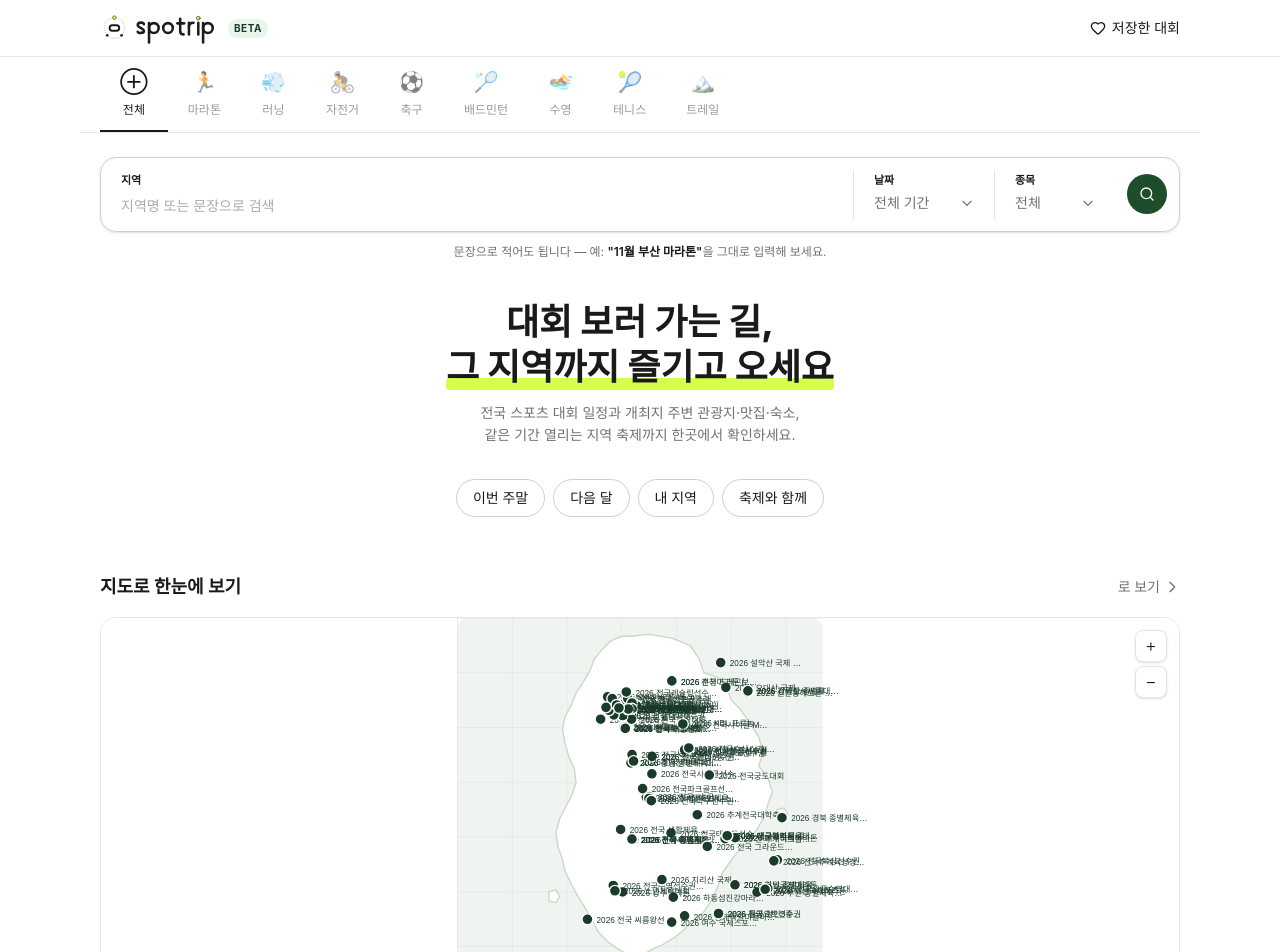
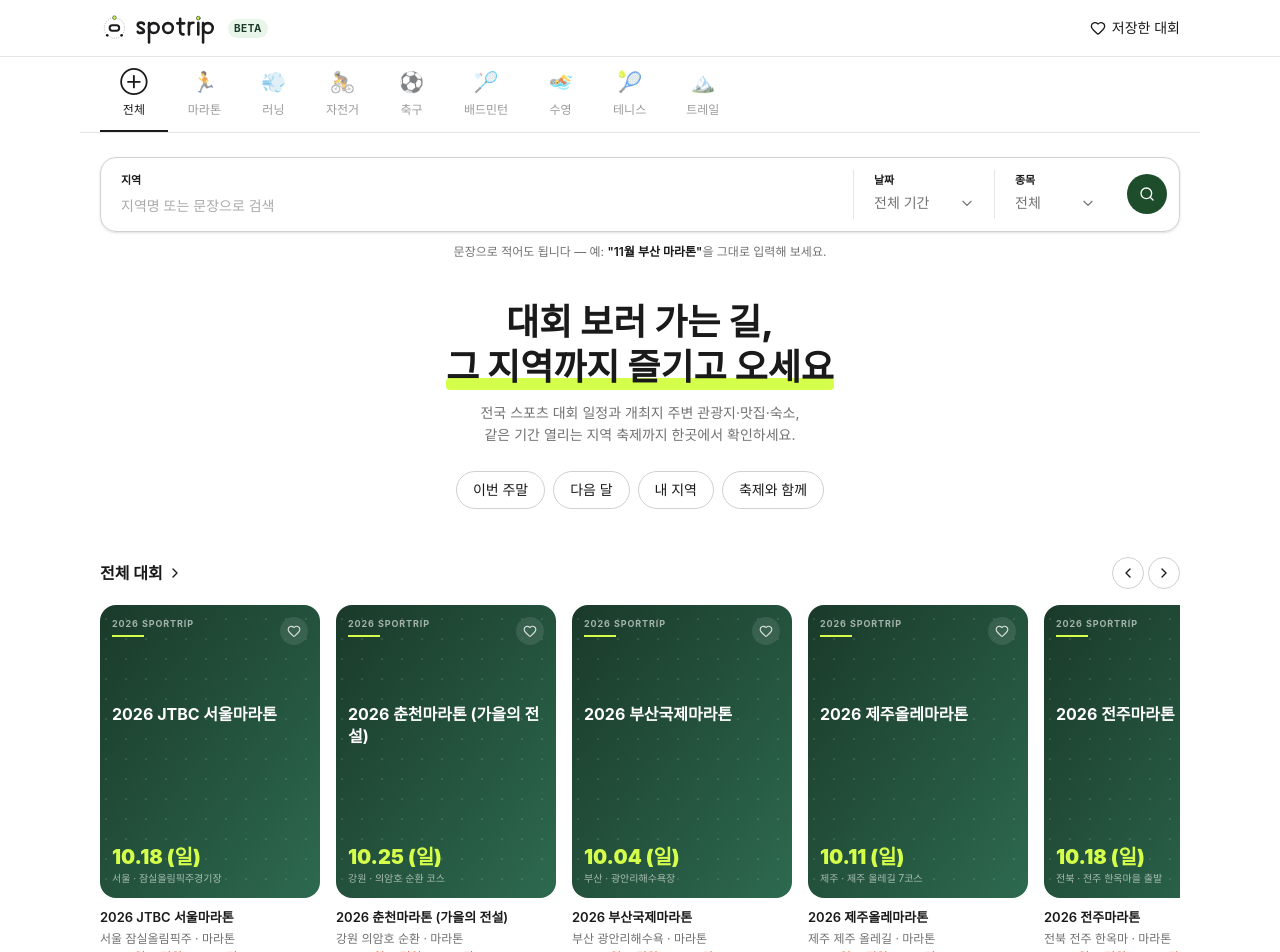
Before and after one commit to ljw22112/sportrip-v2, a Next.js app: page / in a window 1280 px wide. Shown: the top 952 px of the page. Built offline with nearby package versions, Linux system fonts and the light colour scheme; a web font is replaced by a local one.

Commit message:
design: 카드+가로스크롤 섹션 추가

```diff
--- a/src/app/page.tsx
+++ b/src/app/page.tsx
@@ -1,23 +1,23 @@
 'use client';
 import Link from 'next/link';
-import { KoreaMap } from '@/components/events/KoreaMap';
-import { EVENTS } from '@/lib/data';
 import { useState } from 'react';
 import { useRouter } from 'next/navigation';
 import { Search } from 'lucide-react';
-import { REGIONS } from '@/lib/data';
+import { KoreaMap } from '@/components/events/KoreaMap';
+import { EventRow } from '@/components/events/EventRow';
+import { EVENTS } from '@/lib/data';
+import { getWeekRange, getMonthRange } from '@/lib/utils';
 
-// 샘플과 동일한 라인 아이콘 스타일 카테고리 칩
 const CHIPS = [
-  { label: '전체',   icon: '⊕',  sport: '' },
-  { label: '마라톤', icon: '🏃',  sport: '마라톤' },
-  { label: '러닝',   icon: '💨',  sport: '마라톤' },
-  { label: '자전거', icon: '🚴',  sport: '사이클' },
-  { label: '축구',   icon: '⚽',  sport: '축구' },
-  { label: '배드민턴',icon: '🏸', sport: '배드민턴' },
-  { label: '수영',   icon: '🏊',  sport: '수영' },
-  { label: '테니스', icon: '🎾',  sport: '테니스' },
-  { label: '트레일', icon: '🏔️',  sport: '기타' },
+  { label: '전체',    icon: '⊕',  sport: '' },
+  { label: '마라톤',  icon: '🏃',  sport: '마라톤' },
+  { label: '러닝',    icon: '💨',  sport: '마라톤' },
+  { label: '자전거',  icon: '🚴',  sport: '사이클' },
+  { label: '축구',    icon: '⚽',  sport: '축구' },
+  { label: '배드민턴', icon: '🏸', sport: '배드민턴' },
+  { label: '수영',    icon: '🏊',  sport: '수영' },
+  { label: '테니스',  icon: '🎾',  sport: '테니스' },
+  { label: '트레일',  icon: '🏔️',  sport: '기타' },
 ];
 
 const QUICK = [
@@ -27,37 +27,45 @@ const QUICK = [
   { label: '축제와 함께', param: 'festival=1' },
 ];
 
+const SPORTS_LIST = ['전체','마라톤','배드민턴','수영','축구','테니스','사이클','골프','야구','농구','배구','태권도','기타'];
+const DATE_LIST   = ['전체 기간','이번 주','이번 달','다음 달','3개월 이내','6개월 이내'];
+
 export default function HomePage() {
   const router = useRouter();
   const [activeChip, setActiveChip] = useState('');
   const [keyword, setKeyword] = useState('');
-  const [date, setDate] = useState('전체 기간');
+  const [date, setDate]   = useState('전체 기간');
   const [sport, setSport] = useState('전체');
-  const [dateOpen, setDateOpen] = useState(false);
+  const [dateOpen,  setDateOpen]  = useState(false);
   const [sportOpen, setSportOpen] = useState(false);
-
-  const SPORTS_LIST = ['전체','마라톤','배드민턴','수영','축구','테니스','사이클','골프','야구','농구','배구','태권도','기타'];
-  const DATE_LIST = ['전체 기간','이번 주','이번 달','다음 달','3개월 이내','6개월 이내'];
 
   const handleSearch = () => {
     const params = new URLSearchParams();
     if (keyword) params.set('keyword', keyword);
     if (sport !== '전체') params.set('sport', sport);
     router.push(`/events?${params.toString()}`);
+    setDateOpen(false); setSportOpen(false);
   };
+
+  // 섹션별 대회 필터
+  const upcoming = EVENTS.filter(e => e.status !== 'done').slice(0, 20);
+  const { start: ws, end: we } = getWeekRange();
+  const { start: ms, end: me } = getMonthRange();
+  const thisWeek  = EVENTS.filter(e => e.start >= ws && e.start <= we);
+  const thisMonth = EVENTS.filter(e => e.start >= ms && e.start <= me);
 
   return (
     <div className="max-w-[1120px] mx-auto px-5">
 
-      {/* ── 종목 카테고리 칩 (에어비앤비 카테고리 바) ── */}
-      <div className="flex gap-0 overflow-x-auto no-scrollbar border-b border-[#E5E5E5] mb-6 -mx-5 px-5">
+      {/* ── 종목 칩 ── */}
+      <div className="flex gap-0 overflow-x-auto no-scrollbar border-b border-[#E5E5E5] -mx-5 px-5 mb-6">
         {CHIPS.map(({ label, icon, sport: s }) => {
           const active = activeChip === label || (label === '전체' && !activeChip);
           return (
             <Link key={label} href={s ? `/events?sport=${s}` : '/events'}
               onClick={() => setActiveChip(label === '전체' ? '' : label)}
               className={`flex flex-col items-center gap-1.5 px-5 py-3 flex-shrink-0 border-b-2 transition-all text-xs font-medium whitespace-nowrap
-                ${active ? 'border-[#1A1A1A] text-[#1A1A1A] opacity-100' : 'border-transparent text-[#717171] opacity-70 hover:opacity-100 hover:border-[#AAAAAA]'}`}>
+                ${active ? 'border-[#1A1A1A] text-[#1A1A1A] opacity-100' : 'border-transparent text-[#717171] opacity-70 hover:opacity-100'}`}>
               <span className="text-xl">{icon}</span>
               <span>{label}</span>
             </Link>
@@ -65,21 +73,16 @@ export default function HomePage() {
         })}
       </div>
 
-      {/* ── 검색바 (샘플과 동일한 3분할) ── */}
+      {/* ── 검색바 ── */}
       <div className="flex items-stretch border border-[#D0D0D0] rounded-2xl overflow-hidden shadow-sm mb-3">
-        {/* 지역 */}
         <div className="flex-1 px-5 py-3.5 min-w-0">
           <div className="text-[11px] font-semibold text-[#1A1A1A] mb-1">지역</div>
-          <input
-            value={keyword}
-            onChange={e => setKeyword(e.target.value)}
+          <input value={keyword} onChange={e => setKeyword(e.target.value)}
             onKeyDown={e => e.key === 'Enter' && handleSearch()}
             placeholder="지역명 또는 문장으로 검색"
-            className="w-full text-sm text-[#717171] bg-transparent outline-none placeholder:text-[#AAAAAA]"
-          />
+            className="w-full text-sm text-[#717171] bg-transparent outline-none placeholder:text-[#AAAAAA]" />
         </div>
         <div className="w-px bg-[#E5E5E5] my-3" />
-        {/* 날짜 */}
         <div className="relative px-5 py-3.5 min-w-[140px]">
           <div className="text-[11px] font-semibold text-[#1A1A1A] mb-1">날짜</div>
           <button onClick={() => { setDateOpen(v => !v); setSportOpen(false); }}
@@ -91,13 +94,12 @@ export default function HomePage() {
             <div className="absolute top-full left-0 mt-1 bg-white border border-[#E5E5E5] rounded-xl shadow-lg w-44 py-1 z-50">
               {DATE_LIST.map(d => (
                 <button key={d} onClick={() => { setDate(d); setDateOpen(false); }}
-                  className={`w-full text-left px-4 py-2.5 text-sm hover:bg-[#F7F7F7] transition-colors ${date === d ? 'font-semibold text-[#1A3A2A]' : 'text-[#1A1A1A]'}`}>{d}</button>
+                  className={`w-full text-left px-4 py-2.5 text-sm hover:bg-[#F7F7F7] ${date === d ? 'font-semibold text-[#1A3A2A]' : 'text-[#1A1A1A]'}`}>{d}</button>
               ))}
             </div>
           )}
         </div>
         <div className="w-px bg-[#E5E5E5] my-3" />
-        {/* 종목 */}
         <div className="relative px-5 py-3.5 min-w-[120px]">
           <div className="text-[11px] font-semibold text-[#1A1A1A] mb-1">종목</div>
           <button onClick={() => { setSportOpen(v => !v); setDateOpen(false); }}
@@ -109,12 +111,11 @@ export default function HomePage() {
             <div className="absolute top-full left-0 mt-1 bg-white border border-[#E5E5E5] rounded-xl shadow-lg w-40 py-1 z-50 max-h-64 overflow-y-auto">
               {SPORTS_LIST.map(s => (
                 <button key={s} onClick={() => { setSport(s); setSportOpen(false); }}
-                  className={`w-full text-left px-4 py-2.5 text-sm hover:bg-[#F7F7F7] transition-colors ${sport === s ? 'font-semibold text-[#1A3A2A]' : 'text-[#1A1A1A]'}`}>{s}</button>
+                  className={`w-full text-left px-4 py-2.5 text-sm hover:bg-[#F7F7F7] ${sport === s ? 'font-semibold text-[#1A3A2A]' : 'text-[#1A1A1A]'}`}>{s}</button>
               ))}
             </div>
           )}
         </div>
-        {/* 검색 버튼 */}
         <div className="flex items-center px-3">
           <button onClick={handleSearch}
             className="w-10 h-10 bg-[#1E4D2B] hover:bg-[#1A3A2A] rounded-full flex items-center justify-center transition-colors">
@@ -123,13 +124,13 @@ export default function HomePage() {
         </div>
       </div>
 
-      {/* 검색 힌트 */}
+      {/* 힌트 */}
       <p className="text-xs text-[#717171] text-center mb-10">
         문장으로 적어도 됩니다 — 예: <span className="font-semibold text-[#1A1A1A]">"11월 부산 마라톤"</span>을 그대로 입력해 보세요.
       </p>
 
       {/* ── 히어로 카피 ── */}
-      <div className="text-center mb-8">
+      <div className="text-center mb-6">
         <h1 className="text-3xl md:text-4xl font-extrabold text-[#1A1A1A] leading-tight mb-3">
           대회 보러 가는 길,<br />
           <span className="relative inline-block">
@@ -137,34 +138,39 @@ export default function HomePage() {
             <span className="absolute bottom-0 left-0 right-0 h-3 bg-[#D4FF4A] -z-0 rounded-sm" />
           </span>
         </h1>
-        <p className="text-sm text-[#717171] max-w-md mx-auto leading-relaxed">
+        <p className="text-sm text-[#717171] max-w-md mx-auto leading-relaxed mb-6">
           전국 스포츠 대회 일정과 개최지 주변 관광지·맛집·숙소,<br />
           같은 기간 열리는 지역 축제까지 한곳에서 확인하세요.
         </p>
+        {/* 퀵 필터 */}
+        <div className="flex flex-wrap gap-2 justify-center">
+          {QUICK.map(({ label, param }) => (
+            <Link key={label} href={`/events?${param}`}
+              className="px-4 py-2 border border-[#D0D0D0] rounded-full text-sm font-medium text-[#1A1A1A] hover:border-[#1A1A1A] hover:bg-[#F7F7F7] transition-all">
+              {label}
+            </Link>
+          ))}
+        </div>
       </div>
 
-      {/* ── 퀵 필터 pill ── */}
-      <div className="flex flex-wrap gap-2 justify-center mb-14">
-        {QUICK.map(({ label, param }) => (
-          <Link key={label} href={`/events?${param}`}
-            className="px-4 py-2 border border-[#D0D0D0] rounded-full text-sm font-medium text-[#1A1A1A] hover:border-[#1A1A1A] hover:bg-[#F7F7F7] transition-all">
-            {label}
-          </Link>
-        ))}
+      {/* ── 대회 카드 섹션 3개 (샘플과 동일) ── */}
+      <div className="mt-12">
+        <EventRow title="전체 대회" href="/events" events={upcoming} />
+        <EventRow title="이번달의 대회" href="/events?tab=month" events={thisMonth.length > 0 ? thisMonth : upcoming.slice(0, 10)} />
+        <EventRow title="이번주의 대회" href="/events?tab=week" events={thisWeek.length > 0 ? thisWeek : upcoming.slice(0, 6)} />
       </div>
 
       {/* ── 지도로 한눈에 보기 ── */}
-      <div className="mt-14 mb-16">
+      <div className="mt-6 mb-16">
         <div className="flex items-center justify-between mb-4">
-          <h2 className="text-lg font-bold text-[#1A1A1A]">지도로 한눈에 보기</h2>
+          <h2 className="text-base font-bold text-[#1A1A1A]">지도로 한눈에 보기</h2>
           <Link href="/events" className="flex items-center gap-1 text-sm font-medium text-[#717171] hover:text-[#1A1A1A] transition-colors">
             로 보기
             <svg className="w-4 h-4" fill="none" stroke="currentColor" viewBox="0 0 24 24"><path strokeLinecap="round" strokeLinejoin="round" strokeWidth={2} d="M9 5l7 7-7 7"/></svg>
           </Link>
         </div>
-        <div className="border border-[#E5E5E5] rounded-2xl overflow-hidden relative" style={{height:'440px'}}>
+        <div className="border border-[#E5E5E5] rounded-2xl overflow-hidden relative" style={{ height: '440px' }}>
           <KoreaMap events={EVENTS} className="w-full h-full" />
-          {/* 줌 버튼 (장식용) */}
           <div className="absolute top-3 right-3 flex flex-col gap-1">
             <button className="w-8 h-8 bg-white border border-[#E5E5E5] rounded-lg flex items-center justify-center text-lg font-light text-[#1A1A1A] hover:bg-[#F7F7F7] shadow-sm">+</button>
             <button className="w-8 h-8 bg-white border border-[#E5E5E5] rounded-lg flex items-center justify-center text-lg font-light text-[#1A1A1A] hover:bg-[#F7F7F7] shadow-sm">−</button>
@@ -172,7 +178,7 @@ export default function HomePage() {
         </div>
       </div>
 
-      {/* 드롭다운 배경 닫기 */}
+      {/* 드롭다운 닫기 */}
       {(dateOpen || sportOpen) && (
         <div className="fixed inset-0 z-40" onClick={() => { setDateOpen(false); setSportOpen(false); }} />
       )}
--- a/src/components/events/EventCard.tsx
+++ b/src/components/events/EventCard.tsx
@@ -2,56 +2,94 @@
 import Link from 'next/link';
 import { SportEvent } from '@/types';
 import { calcDday } from '@/lib/data';
-import { MapPin, Calendar } from 'lucide-react';
+import { Heart } from 'lucide-react';
+import { useState } from 'react';
 import { cn } from '@/lib/utils';
 
-const S_COLOR = { upcoming: 'text-[#1A3A2A] bg-[#E8F5E9]', ongoing: 'text-[#7C4D00] bg-[#FFF3E0]', done: 'text-[#717171] bg-[#F7F7F7]' };
-const S_LABEL = { upcoming: '예정', ongoing: '진행중', done: '종료' };
+// 종목별 카드 그라디언트
+const SPORT_GRADIENT: Record<string, string> = {
+  '마라톤':  'from-[#1A3A2A] to-[#2D6A4F]',
+  '배드민턴':'from-[#1A2A3A] to-[#2D4A6A]',
+  '수영':    'from-[#1A2A4A] to-[#2D5A8A]',
+  '축구':    'from-[#2A1A3A] to-[#4A2D6A]',
+  '테니스':  'from-[#3A2A1A] to-[#6A4A2D]',
+  '사이클':  'from-[#1A3A3A] to-[#2D6A6A]',
+  '골프':    'from-[#2A3A1A] to-[#4A6A2D]',
+  '야구':    'from-[#3A1A1A] to-[#6A2D2D]',
+  '농구':    'from-[#3A2A1A] to-[#7A5A2A]',
+  '배구':    'from-[#1A1A3A] to-[#2D2D7A]',
+  '태권도':  'from-[#3A1A2A] to-[#6A2D4A]',
+  '종합':    'from-[#1A3A2A] to-[#3A6A1A]',
+  '기타':    'from-[#2A2A2A] to-[#4A4A4A]',
+};
 
-export function EventCard({ event }: { event: SportEvent }) {
+function fmt(dateStr: string) {
+  const d = new Date(dateStr);
+  const month = d.getMonth() + 1;
+  const day = d.getDate();
+  const days = ['일','월','화','수','목','금','토'];
+  const dow = days[d.getDay()];
+  return `${month}.${String(day).padStart(2,'0')} (${dow})`;
+}
+
+export function EventCard({ event, saved: initSaved = false }: { event: SportEvent; saved?: boolean }) {
+  const [saved, setSaved] = useState(initSaved);
   const dday = calcDday(event.start);
-  const isDone = event.status === 'done';
+  const grad = SPORT_GRADIENT[event.sport] || SPORT_GRADIENT['기타'];
 
   return (
-    <Link href={`/events/${event.id}`} className="group block">
-      <div className="rounded-2xl overflow-hidden hover:shadow-md transition-shadow duration-200">
-        {/* 썸네일 — 에어비앤비처럼 밝은 배경 */}
-        <div className="relative aspect-[4/3] bg-[#F0F4F0] flex items-center justify-center overflow-hidden rounded-2xl mb-2.5">
-          <span className="text-6xl group-hover:scale-105 transition-transform duration-300">{event.icon}</span>
-          {/* D-Day */}
-          {!isDone && (
-            <div className="absolute top-3 left-3 bg-white text-[#1A1A1A] text-xs font-bold px-2.5 py-1 rounded-full shadow-sm">
-              {dday}
-            </div>
-          )}
+    <div className="flex-shrink-0 w-[200px] sm:w-[220px]">
+      {/* 카드 본체 */}
+      <Link href={`/events/${event.id}`} className="block relative rounded-2xl overflow-hidden mb-2.5 group"
+        style={{ aspectRatio: '3/4' }}>
+        {/* 그라디언트 배경 */}
+        <div className={cn('absolute inset-0 bg-gradient-to-br', grad)} />
+        {/* 패턴 오버레이 */}
+        <div className="absolute inset-0 opacity-10"
+          style={{ backgroundImage: 'radial-gradient(circle at 30% 70%, white 1px, transparent 1px)', backgroundSize: '20px 20px' }} />
+
+        {/* 상단 */}
+        <div className="absolute top-0 left-0 right-0 p-3 flex items-start justify-between">
+          <div>
+            <div className="text-[9px] font-bold text-white/60 tracking-widest mb-1">2026 SPORTRIP</div>
+            <div className="w-8 h-0.5 bg-[#D4FF4A]" />
+          </div>
+          <button onClick={e => { e.preventDefault(); e.stopPropagation(); setSaved(v => !v); }}
+            className="w-7 h-7 bg-white/10 rounded-full flex items-center justify-center backdrop-blur-sm hover:bg-white/20 transition-colors">
+            <Heart className={cn('w-3.5 h-3.5', saved ? 'fill-white text-white' : 'text-white/80')} />
+          </button>
         </div>
 
-        {/* 텍스트 — 에어비앤비 카드 텍스트 구조 */}
-        <div className="px-0.5">
-          <div className="flex items-center justify-between mb-0.5">
-            <span className="text-[13px] font-semibold text-[#1A1A1A] line-clamp-1">{event.title}</span>
-            <span className={cn('text-[11px] font-semibold px-2 py-0.5 rounded-full flex-shrink-0 ml-2', S_COLOR[event.status])}>
-              {S_LABEL[event.status]}
-            </span>
-          </div>
-          <div className="text-[13px] text-[#717171]">{event.region} · {event.sport}</div>
-          <div className="text-[13px] text-[#717171] font-mono">{event.start}</div>
-          {event.participants && (
-            <div className="text-[13px] font-semibold text-[#1A1A1A] mt-0.5">{event.participants} 참가</div>
-          )}
+        {/* 제목 */}
+        <div className="absolute inset-x-3 top-1/3">
+          <p className="text-white font-bold text-base leading-snug line-clamp-4">{event.title}</p>
         </div>
-      </div>
-    </Link>
+
+        {/* 하단 날짜 */}
+        <div className="absolute bottom-0 left-0 right-0 p-3">
+          <div className="text-[#D4FF4A] font-black text-xl leading-none mb-1">{fmt(event.start)}</div>
+          <div className="text-white/60 text-[10px] truncate">{event.region} · {event.venue}</div>
+        </div>
+      </Link>
+
+      {/* 카드 아래 텍스트 (에어비앤비+runneron 스타일) */}
+      <Link href={`/events/${event.id}`} className="block">
+        <div className="font-semibold text-[13px] text-[#1A1A1A] line-clamp-1 mb-0.5">{event.title}</div>
+        <div className="text-[12px] text-[#717171]">{event.region} {event.venue.slice(0,6)} · {event.sport}</div>
+        <div className="text-[12px] text-[#FF5722]">
+          {fmt(event.start)} · 정원 {event.participants}
+        </div>
+      </Link>
+    </div>
   );
 }
 
 export function EventCardSkeleton() {
   return (
-    <div className="animate-pulse">
-      <div className="aspect-[4/3] bg-[#F7F7F7] rounded-2xl mb-2.5" />
+    <div className="flex-shrink-0 w-[200px] sm:w-[220px] animate-pulse">
+      <div className="bg-[#F0F0F0] rounded-2xl mb-2.5" style={{ aspectRatio: '3/4' }} />
       <div className="h-3.5 w-3/4 bg-[#F0F0F0] rounded mb-1.5" />
-      <div className="h-3 w-1/2 bg-[#F0F0F0] rounded mb-1.5" />
-      <div className="h-3 w-2/5 bg-[#F0F0F0] rounded" />
+      <div className="h-3 w-1/2 bg-[#F0F0F0] rounded" />
     </div>
   );
 }
@@ -60,11 +98,14 @@ export function EventCardHorizontal({ event }: { event: SportEvent }) {
   const dday = calcDday(event.start);
   return (
     <Link href={`/events/${event.id}`} className="group flex gap-4 py-4 border-b border-[#E5E5E5] hover:bg-[#F7F7F7] px-2 rounded-xl transition-colors -mx-2">
-      <div className="w-16 h-16 flex-shrink-0 rounded-xl bg-[#F0F4F0] flex items-center justify-center text-3xl">{event.icon}</div>
+      <div className={cn('w-16 h-16 flex-shrink-0 rounded-xl bg-gradient-to-br flex items-center justify-center text-white font-bold text-xs text-center leading-tight p-1',
+        SPORT_GRADIENT[event.sport] || SPORT_GRADIENT['기타'])}>
+        {event.sport}
+      </div>
       <div className="flex-1 min-w-0">
         <div className="font-semibold text-[13px] text-[#1A1A1A] line-clamp-2 mb-0.5 group-hover:underline">{event.title}</div>
-        <div className="text-[13px] text-[#717171]">{event.region} · {event.sport}</div>
-        <div className="text-[13px] text-[#717171] font-mono">{event.start} <span className="text-[#1A3A2A] font-semibold">{dday}</span></div>
+        <div className="text-[12px] text-[#717171]">{event.region} · {event.sport}</div>
+        <div className="text-[12px] text-[#FF5722] font-mono">{event.start} <span className="text-[#1A3A2A] font-semibold">{dday}</span></div>
       </div>
     </Link>
   );
--- /dev/null
+++ b/src/components/events/EventRow.tsx
@@ -0,0 +1,51 @@
+'use client';
+import Link from 'next/link';
+import { useRef } from 'react';
+import { SportEvent } from '@/types';
+import { EventCard } from './EventCard';
+import { ChevronLeft, ChevronRight } from 'lucide-react';
+
+interface Props {
+  title: string;
+  href: string;
+  events: SportEvent[];
+}
+
+export function EventRow({ title, href, events }: Props) {
+  const scrollRef = useRef<HTMLDivElement>(null);
+
+  const scroll = (dir: 'left' | 'right') => {
+    if (!scrollRef.current) return;
+    scrollRef.current.scrollBy({ left: dir === 'left' ? -460 : 460, behavior: 'smooth' });
+  };
+
+  if (events.length === 0) return null;
+
+  return (
+    <div className="mb-12">
+      {/* 섹션 헤더 */}
+      <div className="flex items-center justify-between mb-4">
+        <Link href={href} className="flex items-center gap-1 text-base font-bold text-[#1A1A1A] hover:underline">
+          {title}
+          <ChevronRight className="w-4 h-4" />
+        </Link>
+        <div className="flex gap-1">
+          <button onClick={() => scroll('left')}
+            className="w-8 h-8 rounded-full border border-[#D0D0D0] flex items-center justify-center hover:border-[#1A1A1A] transition-colors bg-white">
+            <ChevronLeft className="w-4 h-4 text-[#1A1A1A]" />
+          </button>
+          <button onClick={() => scroll('right')}
+            className="w-8 h-8 rounded-full border border-[#D0D0D0] flex items-center justify-center hover:border-[#1A1A1A] transition-colors bg-white">
+            <ChevronRight className="w-4 h-4 text-[#1A1A1A]" />
+          </button>
+        </div>
+      </div>
+
+      {/* 가로 스크롤 카드 행 — 6개 보임 */}
+      <div ref={scrollRef}
+        className="flex gap-4 overflow-x-auto no-scrollbar pb-2">
+        {events.map(e => <EventCard key={e.id} event={e} />)}
+      </div>
+    </div>
+  );
+}
```
